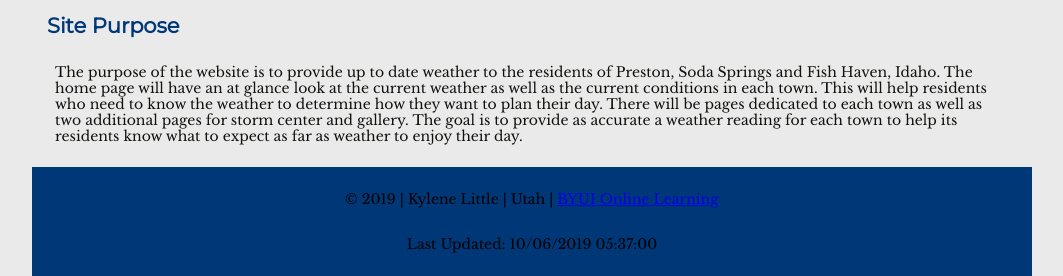
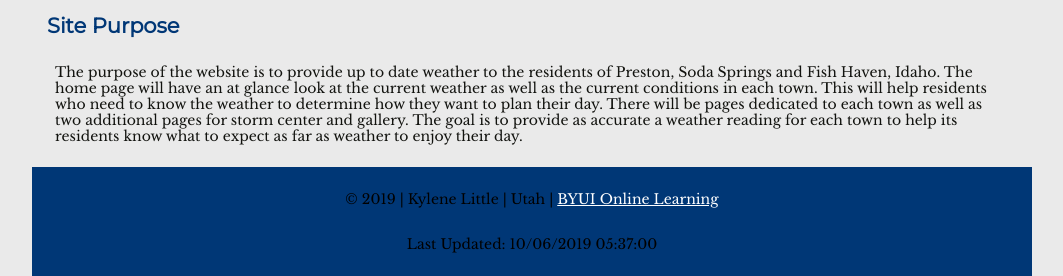
Before and after one commit to kylenel86/kylenel86.github.io, a plain HTML site: page lesson 3/index.html in a window 1280 px wide. Shown: the part 614-890 px from the top of the page, without its empty margins (108-1171 px from the left). Drawn offline with nearby package versions, Linux system fonts and the light colour scheme; files that its build step writes are made by us from their sources.

Commit message:
more css colors

```diff
--- a/lesson 3/css/small3.css
+++ b/lesson 3/css/small3.css
@@ -63,6 +63,13 @@ main p {
     color: #12130F;
     margin: 8px;
 }
+footer a {
+    color: #FFFFFF;
+}
+
+footer a:hover {
+    color: #6E8898;
+}
 
 /* Middle View */
 @media only screen and (min-width: 37.5em) {
```
